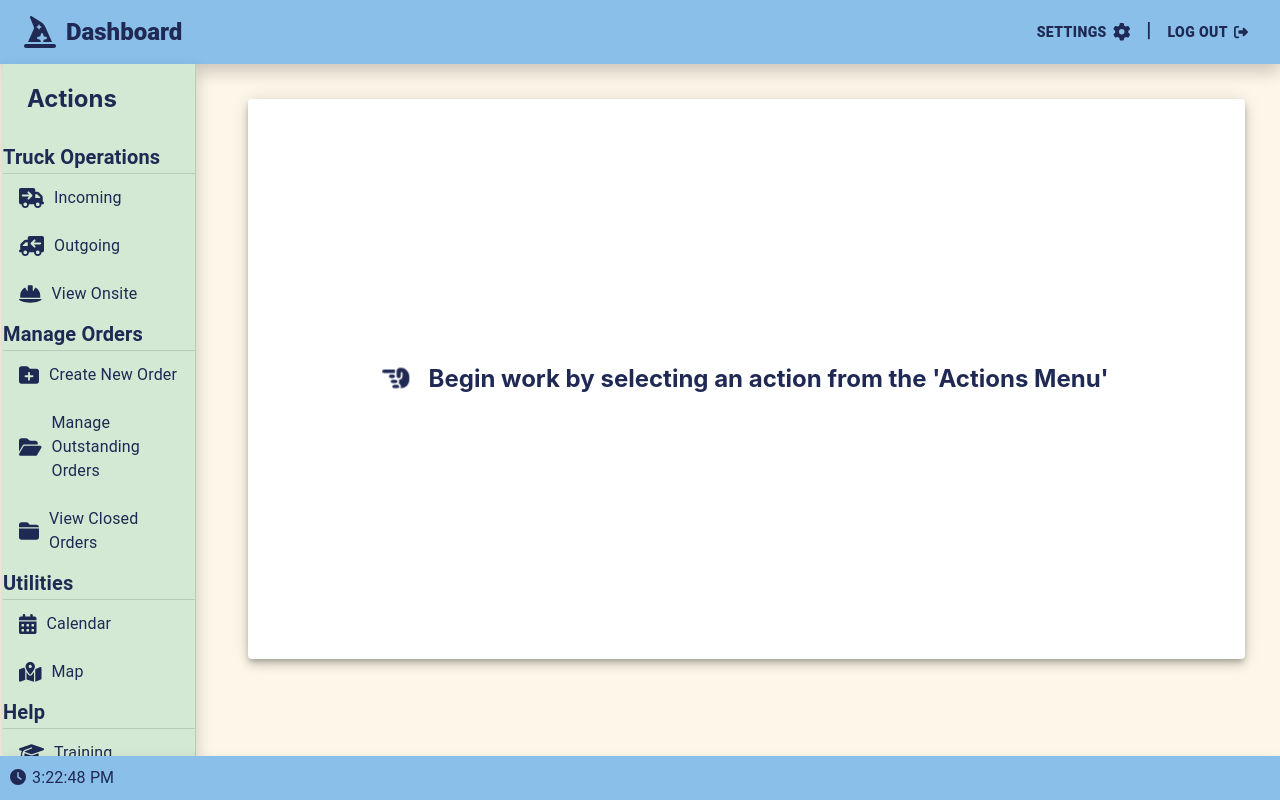
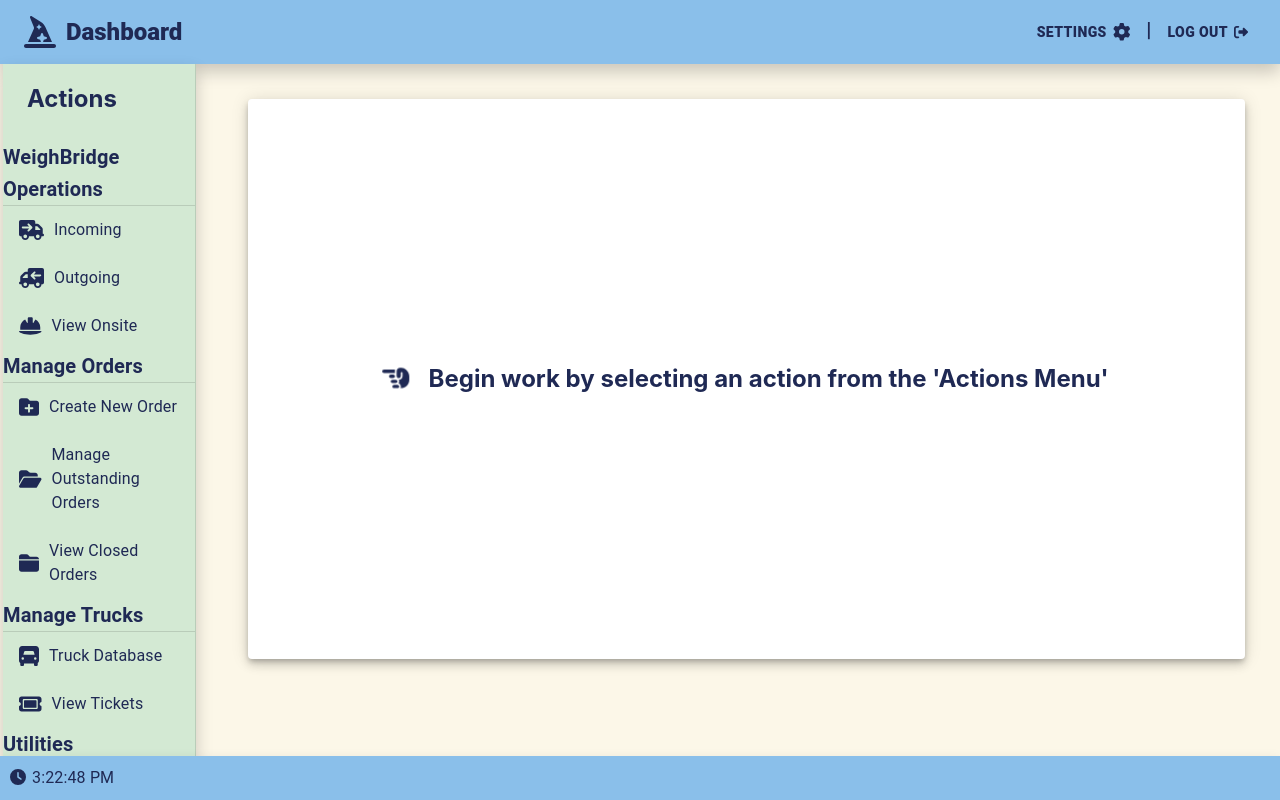
Before and after one commit to eliotnew/Weighbridge_Wizard, a React (Vite) app in the folder ww-react-app/: page /dashboard in a window 1280 px wide. Built offline with nearby package versions, Linux system fonts and the light colour scheme.

Commit message:
Added extra side bar buttons for truck database and view tickets

```diff
--- a/ww-react-app/src/components/dashboard/side-bar/SideBar.jsx
+++ b/ww-react-app/src/components/dashboard/side-bar/SideBar.jsx
@@ -12,6 +12,8 @@ import OnSiteButton from "./nav-buttons/OnSiteButton";
 import OutButton from "./nav-buttons/OutButton";
 import OutstandingOrderButton from "./nav-buttons/OutstandingOrderButton";
 import TrainingButton from "./nav-buttons/TrainingButton";
+import ViewTicketsButton from "./nav-buttons/ViewTicketsButton";
+import TruckDatabaseButton from "./nav-buttons/TruckDatabase";
 
 function SideBar({ addTab }) {
   const theme = useTheme();
@@ -46,7 +48,7 @@ function SideBar({ addTab }) {
             variant="h6"
             sx={{ textAlign: "left", fontWeight: "bold" }}
           >
-            Truck Operations
+            WeighBridge Operations
           </Typography>
           <Divider />
 
@@ -65,6 +67,16 @@ function SideBar({ addTab }) {
           <CreateNewOrderButton addTab={addTab} />
           <OutstandingOrderButton addTab={addTab} />
           <ClosedOrdersButton addTab={addTab} />
+
+          <Typography
+            variant="h6"
+            sx={{ textAlign: "left", fontWeight: "bold" }}
+          >
+            Manage Trucks
+          </Typography>
+          <Divider />
+          <TruckDatabaseButton />
+          <ViewTicketsButton />
 
           <Typography
             variant="h6"
--- /dev/null
+++ b/ww-react-app/src/components/dashboard/side-bar/nav-buttons/TruckDatabase.jsx
@@ -0,0 +1,41 @@
+import { useTheme } from "@mui/material";
+import { ListItemButton, ListItemText } from "@mui/material";
+import { FontAwesomeIcon } from "@fortawesome/react-fontawesome";
+import { faTruckFront } from "@fortawesome/free-solid-svg-icons";
+import TrainingContent from "../../tab-content/TrainingContent";
+
+function TruckDatabaseButton({ addTab }) {
+  const theme = useTheme();
+  const handleClick = () => {
+    const id = Math.floor(Math.random() * 100000);
+    const newTab = {
+      id: id,
+      label: "Truck Database",
+      content: <TrainingContent />,
+    };
+    addTab(newTab);
+  };
+  return (
+    <ListItemButton
+      sx={{
+        "&:hover": {
+          color: theme.palette.secondary.contrastText,
+          transform: "scale(1.1)",
+          transition: "transform 0.35s",
+        },
+      }}
+      onClick={handleClick}
+    >
+      <FontAwesomeIcon
+        icon={faTruckFront}
+        size="lg"
+        style={{
+          color: theme.palette.primary.contrastText,
+          paddingRight: "10px",
+        }}
+      />
+      <ListItemText primary="Truck Database" />
+    </ListItemButton>
+  );
+}
+export default TruckDatabaseButton;
--- /dev/null
+++ b/ww-react-app/src/components/dashboard/side-bar/nav-buttons/ViewTicketsButton.jsx
@@ -0,0 +1,41 @@
+import { useTheme } from "@mui/material";
+import { ListItemButton, ListItemText } from "@mui/material";
+import { FontAwesomeIcon } from "@fortawesome/react-fontawesome";
+import { faTicket } from "@fortawesome/free-solid-svg-icons";
+import TrainingContent from "../../tab-content/TrainingContent";
+
+function ViewTicketsButton({ addTab }) {
+  const theme = useTheme();
+  const handleClick = () => {
+    const id = Math.floor(Math.random() * 100000);
+    const newTab = {
+      id: id,
+      label: "Tickets History",
+      content: <TrainingContent />,
+    };
+    addTab(newTab);
+  };
+  return (
+    <ListItemButton
+      sx={{
+        "&:hover": {
+          color: theme.palette.secondary.contrastText,
+          transform: "scale(1.1)",
+          transition: "transform 0.35s",
+        },
+      }}
+      onClick={handleClick}
+    >
+      <FontAwesomeIcon
+        icon={faTicket}
+        size="lg"
+        style={{
+          color: theme.palette.primary.contrastText,
+          paddingRight: "10px",
+        }}
+      />
+      <ListItemText primary="View Tickets" />
+    </ListItemButton>
+  );
+}
+export default ViewTicketsButton;
```
